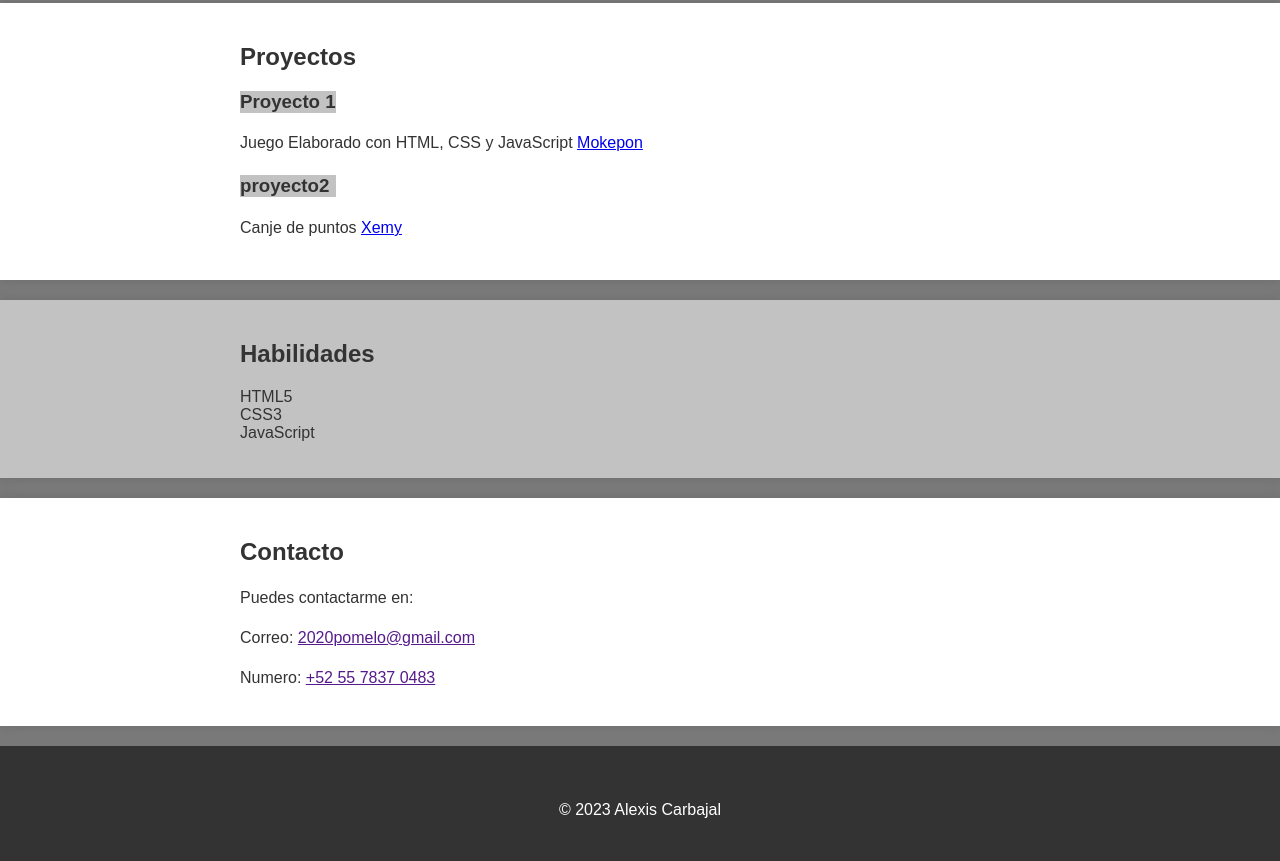
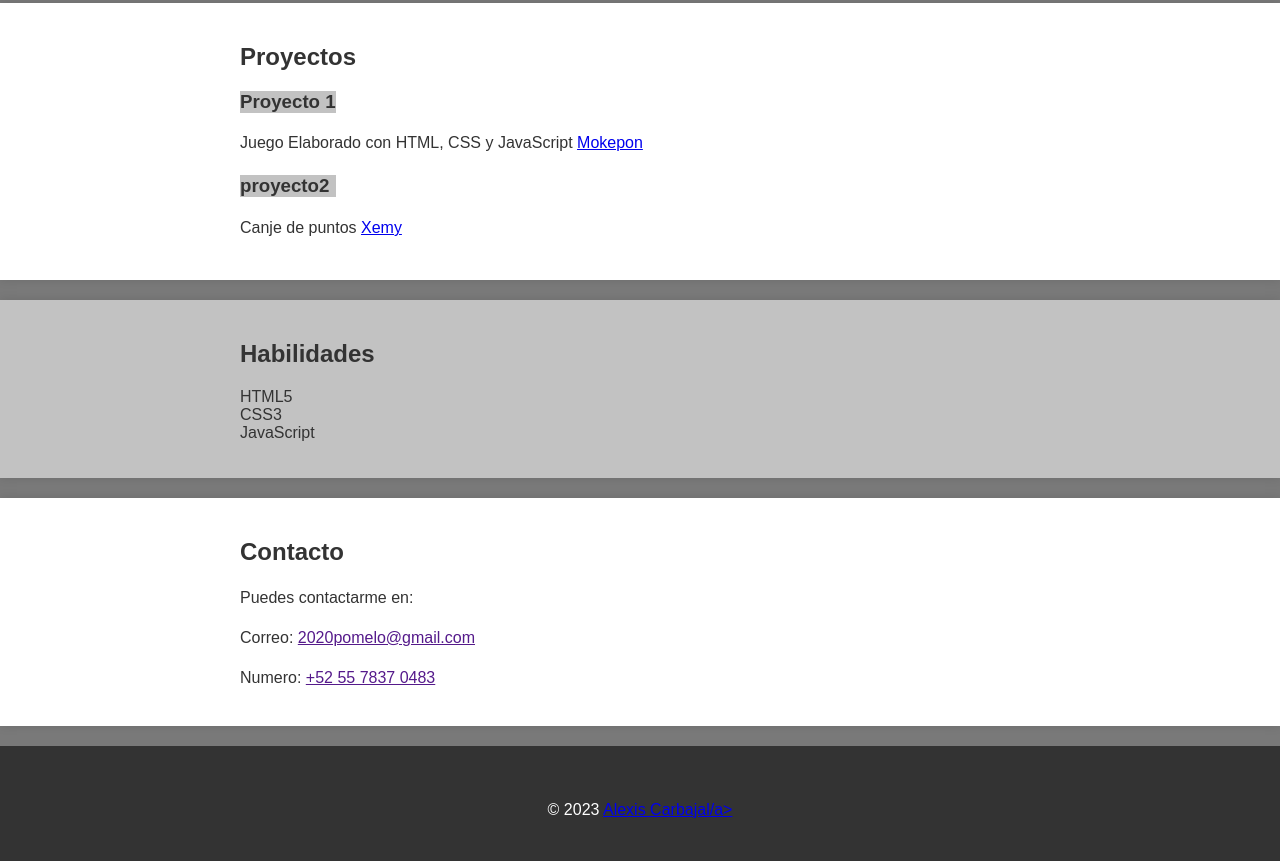
Before and after one commit to Alexis-CE/Portafolio, a plain HTML site: page index.html in a window 1280 px wide. Shown: the part 598-1459 px from the top of the page. Drawn offline with Linux system fonts and the light colour scheme.

Commit message:
Update index.html

```diff
--- a/index.html
+++ b/index.html
@@ -66,7 +66,9 @@
 
         <footer>
             <div class="container">
-                <p>&copy; 2023 Alexis Carbajal</p>
+                <p>&copy; 2023
+                 <a href="https://github.com/Alexis-CE">Alexis Carbajal/a>
+                </p>
             </div>
         </footer>
 
```
